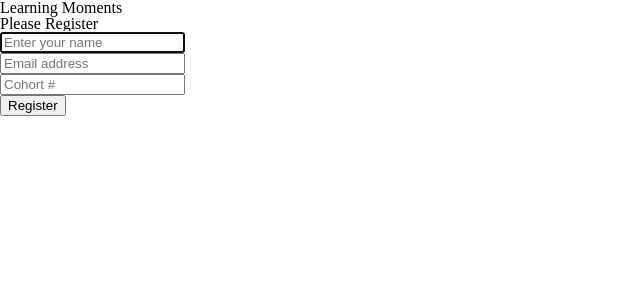
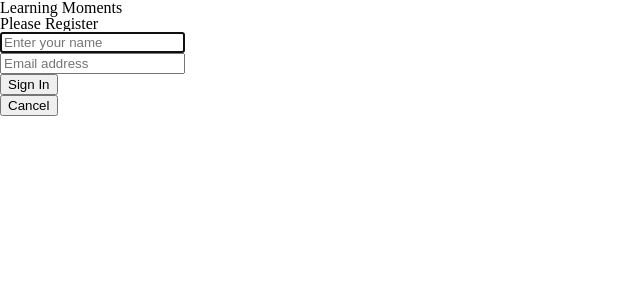
Before and after one commit to BraxtonBrown4/DocMa, a React (Vite) app: page /register in a window 1280 px wide. Shown: the top 300 px of the page, without its empty margins (0-640 px from the left). Built offline with nearby package versions, Linux system fonts and the light colour scheme.

Commit message:
register in progress, installed bootstrap

```diff
--- a/package.json
+++ b/package.json
@@ -10,6 +10,7 @@
     "preview": "vite preview"
   },
   "dependencies": {
+    "bootstrap": "^5.3.3",
     "react": "^19.0.0",
     "react-dom": "^19.0.0",
     "react-router-dom": "^7.3.0"
--- a/src/components/auth/Register.jsx
+++ b/src/components/auth/Register.jsx
@@ -7,14 +7,14 @@ export const Register = (props) => {
   const [user, setUser] = useState({
     email: "",
     fullName: "",
-    cohort: 0,
+    department: 0,
   })
   let navigate = useNavigate()
 
   const registerNewUser = () => {
     const newUser = {
       ...user,
-      cohort: parseInt(user.cohort),
+      department: parseInt(user.department),
     }
 
     createUser(newUser).then((createdUser) => {
@@ -52,12 +52,11 @@ export const Register = (props) => {
   }
 
   return (
-    <main className="auth-container">
-      <form className="auth-form" onSubmit={handleRegister}>
-        <h1 className="header">Learning Moments</h1>
+    <main>
+      <form onSubmit={handleRegister}>
+        <h1>Learning Moments</h1>
         <h2>Please Register</h2>
-        <fieldset className="auth-fieldset">
-          <div>
+        <fieldset>
           <input
             onChange={updateUser}
             type="text"
@@ -67,10 +66,8 @@ export const Register = (props) => {
             required
             autoFocus
           />
-          </div>
         </fieldset>
-        <fieldset className="auth-fieldset">
-          <div>
+        <fieldset>
           <input
             onChange={updateUser}
             type="email"
@@ -79,24 +76,15 @@ export const Register = (props) => {
             placeholder="Email address"
             required
           />
-          </div>
         </fieldset>
-        <fieldset className="auth-fieldset">
-          <div>
-            <input
-              onChange={updateUser}
-              type="number"
-              id="cohort"
-              className="auth-form-input"
-              placeholder="Cohort #"
-              required
-            />
-          </div>
+        <fieldset>
+
         </fieldset>
-        <fieldset className="auth-fieldset">
-          <div>
-            <button type="submit">Register</button>
-          </div>
+        <fieldset>
+          <button type="submit">Sign In</button>
+        </fieldset>
+        <fieldset>
+          <button onClick={()=>{navigate("/login")}}>Cancel</button>
         </fieldset>
       </form>
     </main>
```
Also changed, not shown: 1 other file (tests, documents, lock files or other folders). Lines whose indentation alone changed are shown as unchanged.
